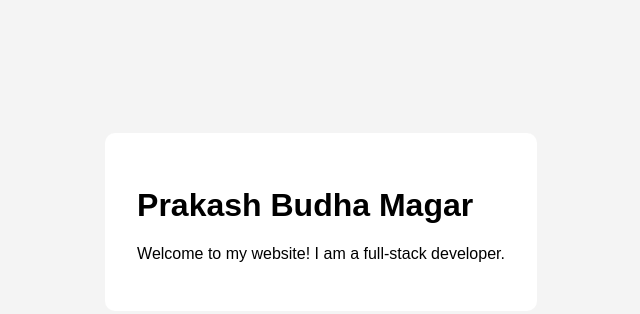
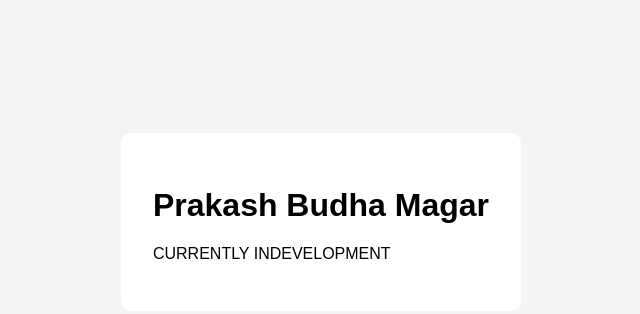
Before and after one commit to Prakash2003-budha/Prakash_Budha_Magar, a plain HTML site: page index.html in a window 1280 px wide. Shown: the part 186-500 px from the top of the page, without its empty margins (319-959 px from the left). Drawn offline with Linux system fonts and the light colour scheme.

Commit message:
Modify portfolio introduction and status message
Updated the content of the portfolio page.

```diff
--- a/index.html
+++ b/index.html
@@ -12,7 +12,7 @@
 <body>
     <div class="card">
         <h1>Prakash Budha Magar</h1>
-        <p>Welcome to my website! I am a full-stack developer.</p>
+        <p>CURRENTLY INDEVELOPMENT</p>
     </div>
 </body>
 </html>
```
